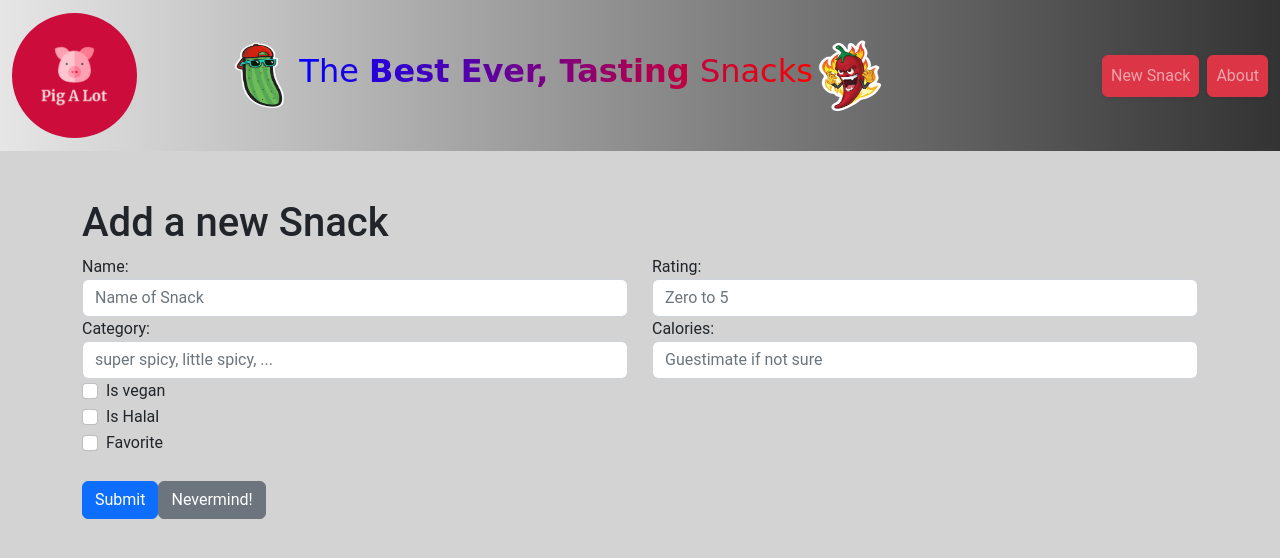
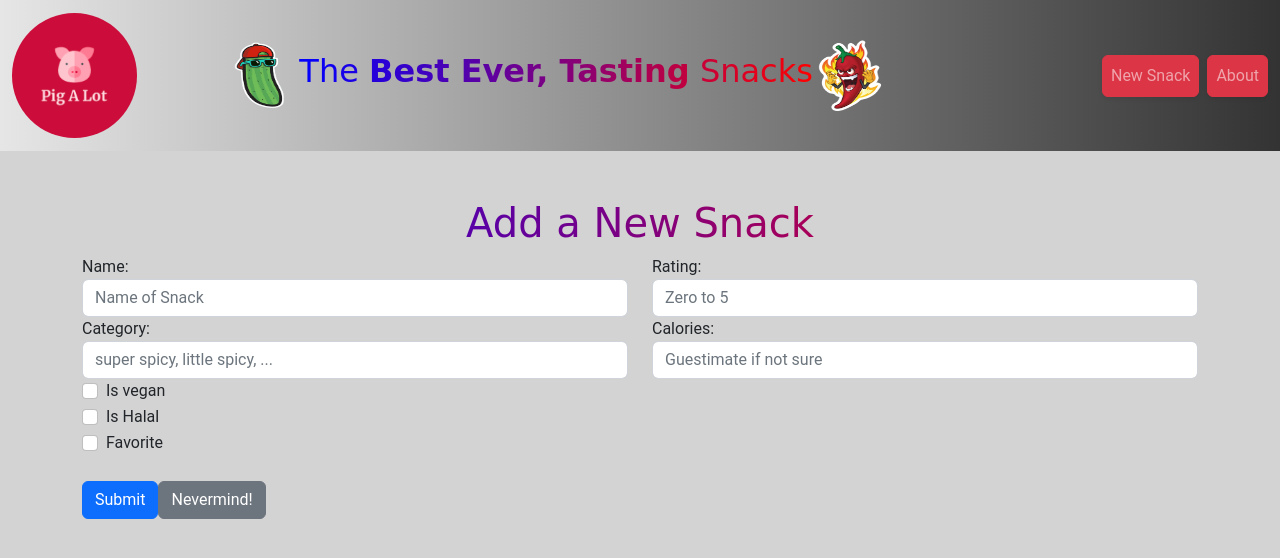
Before and after one commit to MarkRobertson67/SnacksApp, a React (Create React App) app in the folder front-end/: page /snacks/new in a window 1280 px wide. Shown: the top 558 px of the page. Built offline with nearby package versions, Linux system fonts and the light colour scheme; no server answers.

Commit message:
Updated heading style

```diff
--- a/front-end/src/Components/ReviewForm.js
+++ b/front-end/src/Components/ReviewForm.js
@@ -89,7 +89,16 @@ const handleAdd = (newReview) => {
 
   return (
     <div className="container my-5">
-      <h3>Add a New Review</h3>
+      <h1 className="text-center"
+        style={{
+          textAlign: "center",
+          fontFamily: "Comic Sans MS, cursive",
+          background: 'linear-gradient(to right, blue, red)',
+          WebkitBackgroundClip: 'text',
+          WebkitTextFillColor: 'transparent',
+        }}
+      >
+        Add a New Review</h1>
       <div className="row justify-content-center"> {/* Center the row */}
         <div className="col-md-6">
           <form onSubmit={handleSubmit}>
--- a/front-end/src/Components/SnackNewForm.js
+++ b/front-end/src/Components/SnackNewForm.js
@@ -51,7 +51,16 @@ function SnackNewForm() {
 
   return (
     <div className="container my-5">
-      <h1>Add a new Snack</h1>
+      <h1 className="text-center"
+        style={{
+          textAlign: "center",
+          fontFamily: "Comic Sans MS, cursive",
+          background: 'linear-gradient(to right, blue, red)',
+          WebkitBackgroundClip: 'text',
+          WebkitTextFillColor: 'transparent',
+        }}
+      >
+        Add a New Snack</h1>
       <form onSubmit={handleSubmit}>
         <div className="row">
           <div className="col-md-6">
```
